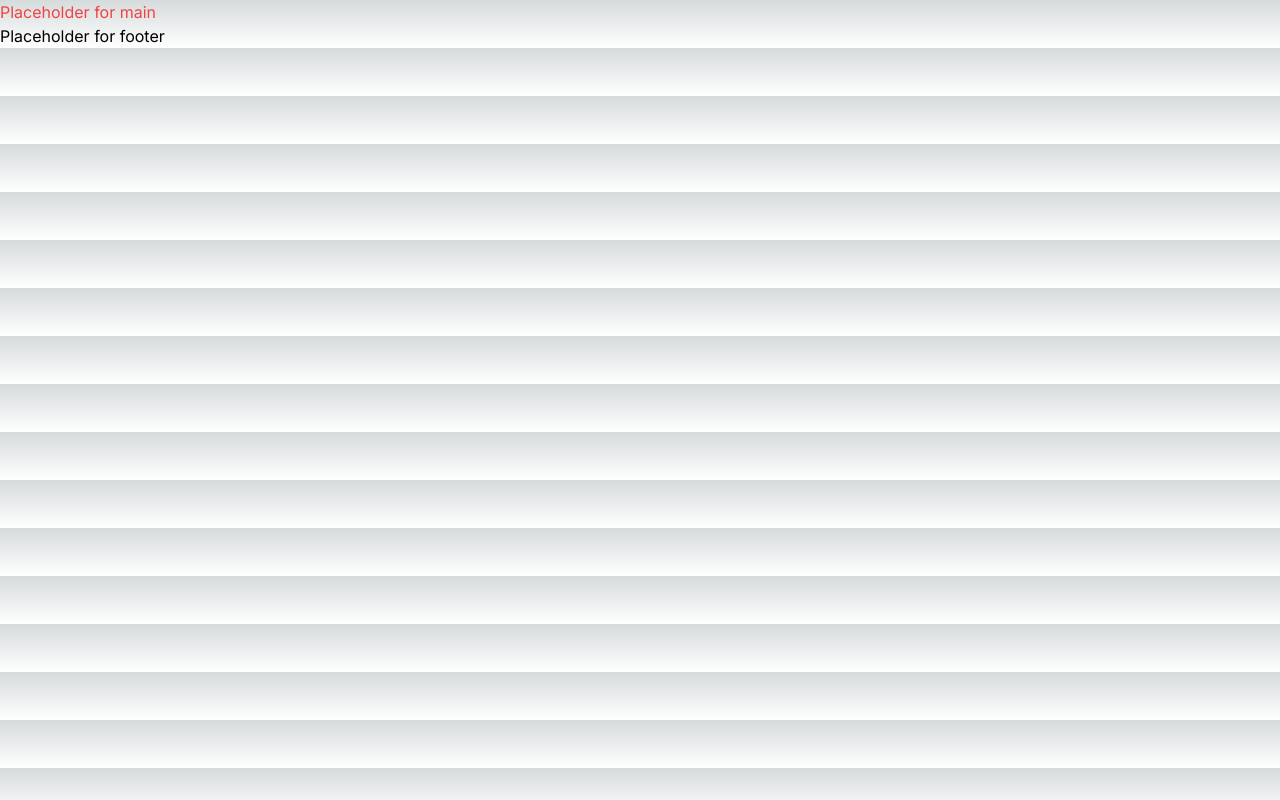
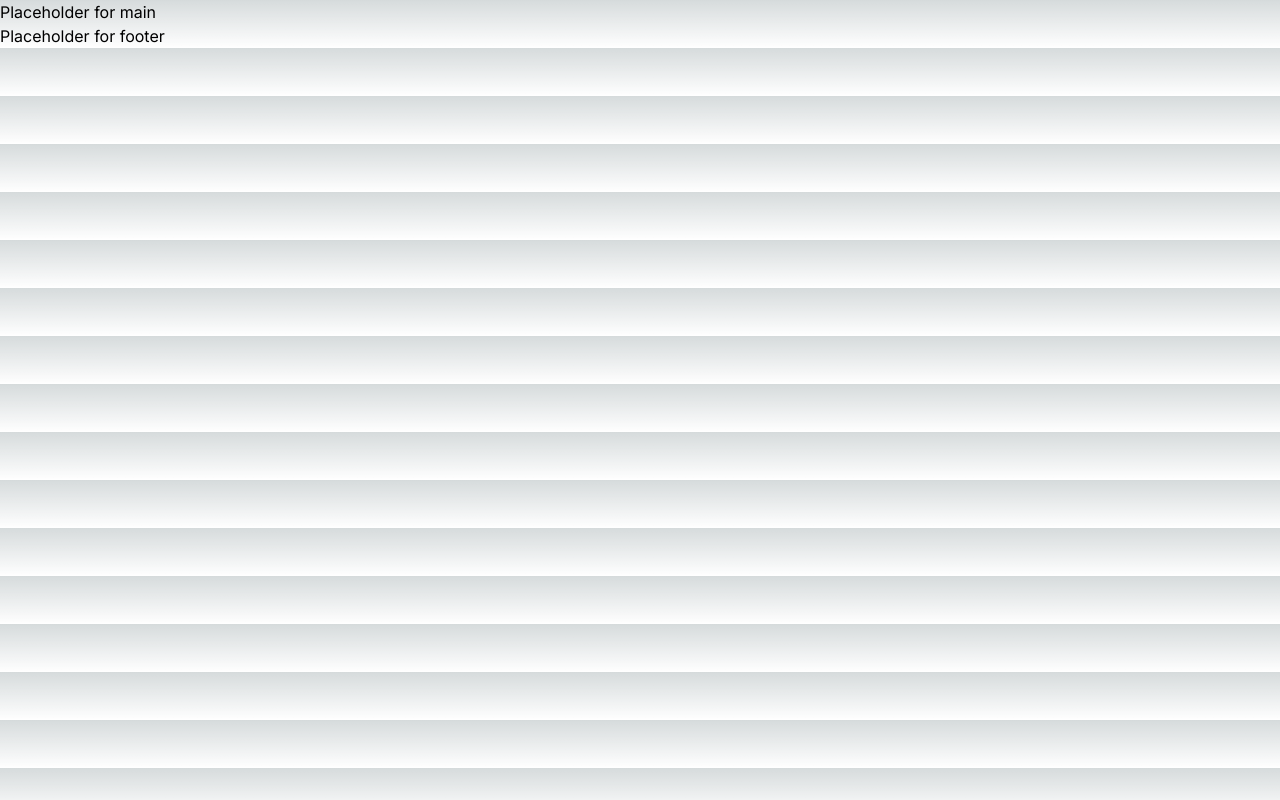
Before and after one commit to J6j2liu/Personal-Photography-Site, a Next.js app: page / in a window 1280 px wide. Built offline with nearby package versions, Linux system fonts and the light colour scheme.

Commit message:
text color

```diff
--- a/src/app/page.tsx
+++ b/src/app/page.tsx
@@ -10,7 +10,7 @@ export default function Home() {
         <link rel="icon" href="/favicon.ico" />
       </Head>
 
-      <main className="text-red-500">
+      <main className="">
         <p>Placeholder for main</p>
       </main>
 
```
